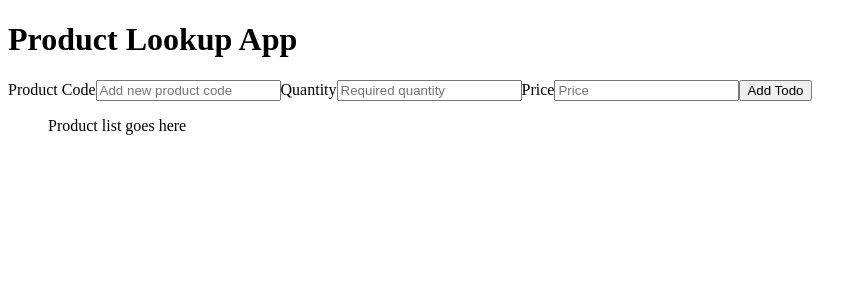
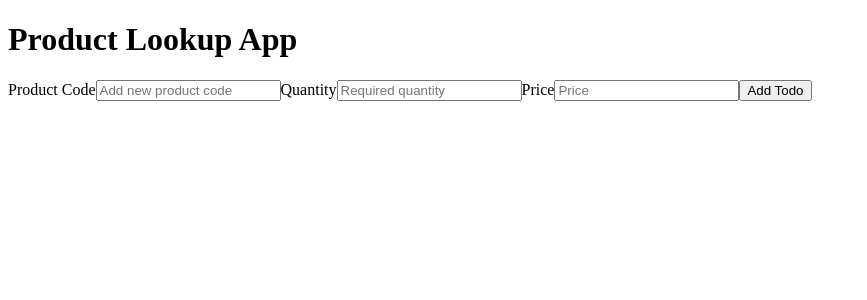
Before and after one commit to Vlad-B/product_catalogue, a React (Create React App) app: page / in a window 1280 px wide. Shown: the top 300 px of the page, without its empty margins (0-867 px from the left). Built offline with nearby package versions, Linux system fonts and the light colour scheme.

Commit message:
Map over the productList state

```diff
--- a/src/components/ProductsList/ProductList.js
+++ b/src/components/ProductsList/ProductList.js
@@ -18,11 +18,22 @@ export default class ProductList extends Component {
 	}
 
 	render() {
+		const products = this.state.productList.map((product, idx) => {
+			return (
+				<Product
+					key={idx}
+					id={idx}
+					productCode={product.productCode}
+					qty={product.qty}
+					price={product.price}
+				/>
+			);
+		});
 		return (
 			<div>
 				<h1>Product Lookup App</h1>
 				<NewProductForm createProduct={this.create} />
-				<ul>Product list goes here</ul>
+				<ul>{products}</ul>
 			</div>
 		);
 	}
```
